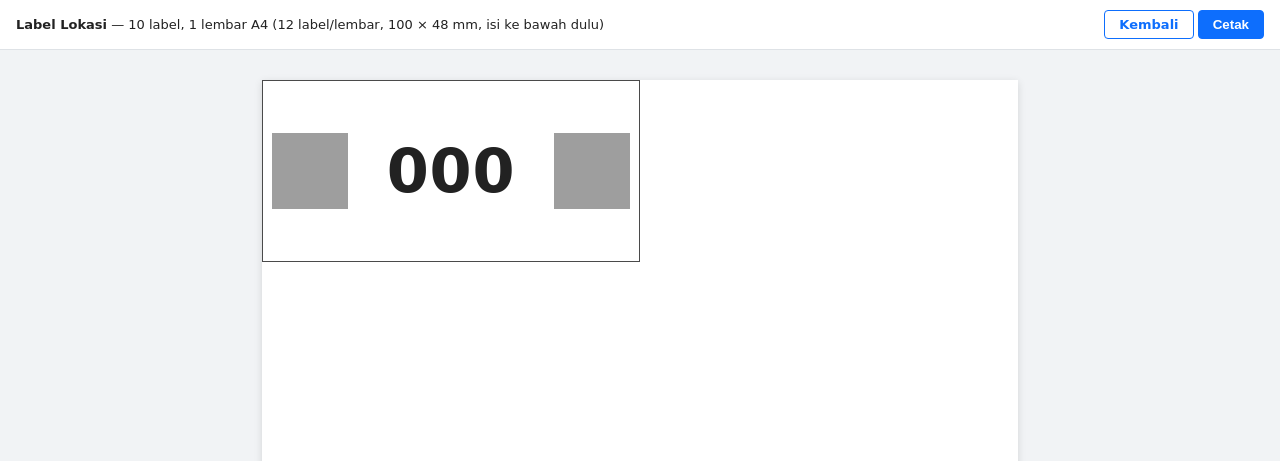
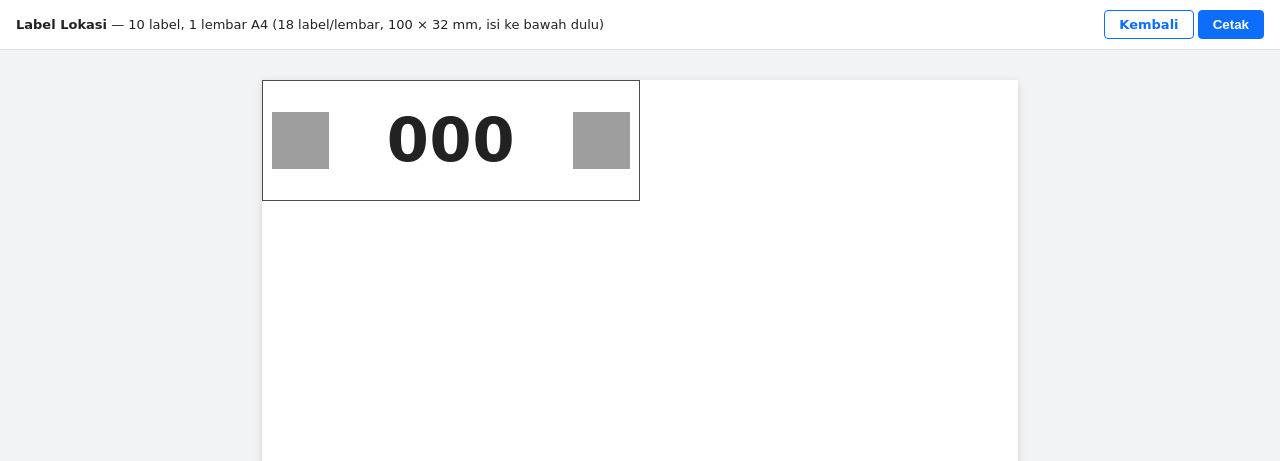
Before and after one commit to msfendi/jancode-scanner, a Laravel app: template resources/views/locations/labels.blade.php in a window 1280 px wide. Shown: the top 461 px of the page. Run offline with Laravel 12, Linux system fonts and the light colour scheme; the template is opened without the code that fills it: most values are stand-ins (such as "Sample title", 1, 10 or a date in 2020); parts of the project's set-up code (start-up, migrations or seed data) failed here and were passed over; some libraries are stand-ins or nearby versions; grey boxes are pictures that could not be loaded.

Commit message:
fix(label): lokasi 18 per A4 (2 kolom x 9 baris, 100x32mm), isi ke bawah dulu

```diff
--- a/resources/views/locations/labels.blade.php
+++ b/resources/views/locations/labels.blade.php
@@ -48,8 +48,8 @@
             color: #0d6efd;
         }
 
-        /* Lembar A4: 6 baris x 2 kolom = 12 label (100 x 48 mm)
-           Isi ke BAWAH dulu (6 baris), lalu pindah ke kolom kanan. */
+        /* Lembar A4: 9 baris x 2 kolom = 18 label (100 x 32 mm)
+           Isi ke BAWAH dulu (9 baris), lalu pindah ke kolom kanan. */
         .sheet {
             width: 200mm;
             margin: 8mm auto;
@@ -57,7 +57,7 @@
             background: #fff;
             display: grid;
             grid-template-columns: repeat(2, 100mm);
-            grid-template-rows: repeat(6, 48mm);
+            grid-template-rows: repeat(9, 32mm);
             grid-auto-flow: column;
             page-break-after: always;
             break-after: page;
@@ -79,9 +79,9 @@
         }
 
         .label .qr {
-            width: 20mm;
-            height: 20mm;
-            flex: 0 0 20mm;
+            width: 15mm;
+            height: 15mm;
+            flex: 0 0 15mm;
         }
 
         .label .code {
@@ -110,7 +110,7 @@
     <div class="toolbar">
         <div>
             <strong>Label Lokasi</strong> — {{ $total }} label,
-            {{ count($sheets) }} lembar A4 (12 label/lembar, 100 × 48 mm, isi ke bawah dulu)
+            {{ count($sheets) }} lembar A4 (18 label/lembar, 100 × 32 mm, isi ke bawah dulu)
         </div>
         <div>
             <a href="{{ route('locations.index') }}" class="btn secondary">Kembali</a>
```
Also changed, not shown: app/Services/QrLabelService.php (+4 -4 lines).
